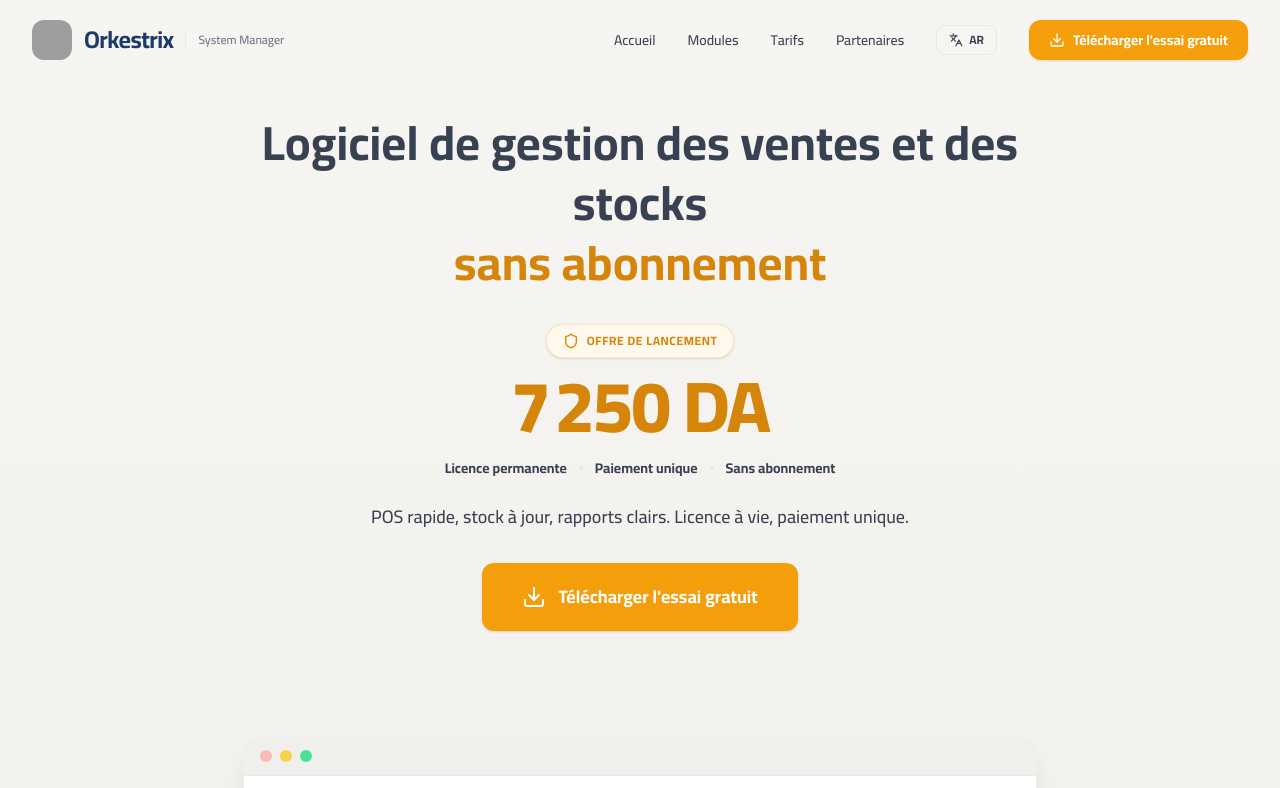
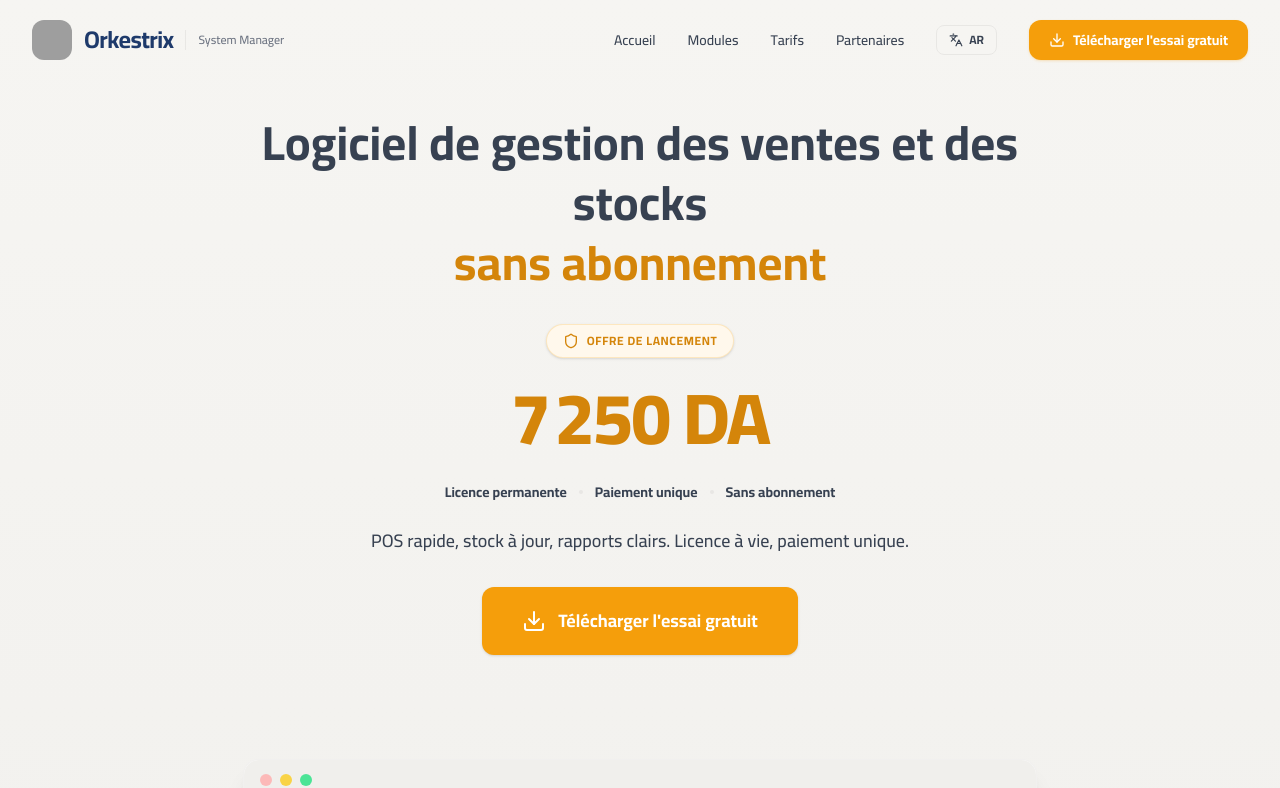
Before and after one commit to systemorkestrix-pixel/Orkestrixx, a React (Vite) app: page / in a window 1280 px wide. Shown: the top 788 px of the page. Built offline with nearby package versions, Linux system fonts and the light colour scheme; grey boxes are pictures that could not be loaded.

Commit message:
Add files via upload

```diff
--- a/src/components/Hero.tsx
+++ b/src/components/Hero.tsx
@@ -54,7 +54,7 @@ export default function Hero() {
                 <Shield className="w-4 h-4 text-accent-dark" />
                 {t('pricing.badge')}
               </div>
-              <span dir="ltr" className="text-6xl md:text-7xl font-black text-accent-dark tracking-tight leading-none">{formatPrice(PRICE_AMOUNT, lang)}</span>
+              <span dir={lang === 'ar' ? 'rtl' : 'ltr'} className="text-6xl md:text-7xl font-black text-accent-dark tracking-tight leading-none block py-3">{formatPrice(PRICE_AMOUNT, lang)}</span>
               <div className="flex flex-wrap items-center justify-center gap-x-3 gap-y-1 text-sm font-bold text-text-secondary mt-1">
                 <span>{t('pricing.benefit1')}</span>
                 <span className="w-1 h-1 rounded-full bg-border"></span>
--- a/src/components/Pricing.tsx
+++ b/src/components/Pricing.tsx
@@ -39,7 +39,7 @@ export default function Pricing() {
                 {t('pricing.badge')}
               </div>
               <div className="flex items-baseline justify-center gap-2 mb-2">
-                <span dir="ltr" className="text-accent-dark text-6xl md:text-7xl font-black tracking-tight">{formatPrice(PRICE_AMOUNT, lang)}</span>
+                <span dir={lang === 'ar' ? 'rtl' : 'ltr'} className="text-accent-dark text-6xl md:text-7xl font-black tracking-tight block py-3">{formatPrice(PRICE_AMOUNT, lang)}</span>
               </div>
               <p className="text-text-dim text-xs font-medium">{t('pricing.trialText')}</p>
 
--- a/src/lib/formatPrice.ts
+++ b/src/lib/formatPrice.ts
@@ -4,7 +4,7 @@ export const PRICE_AMOUNT = 7250;
 
 export function formatPrice(amount: number, lang: Language): string {
   if (lang === 'ar') {
-    return `${amount.toLocaleString('en-US')} د.ج`;
+    return `د.ج ${amount.toLocaleString('en-US')}`;
   }
   return `${amount.toLocaleString('fr-DZ')} DA`;
 }
```
